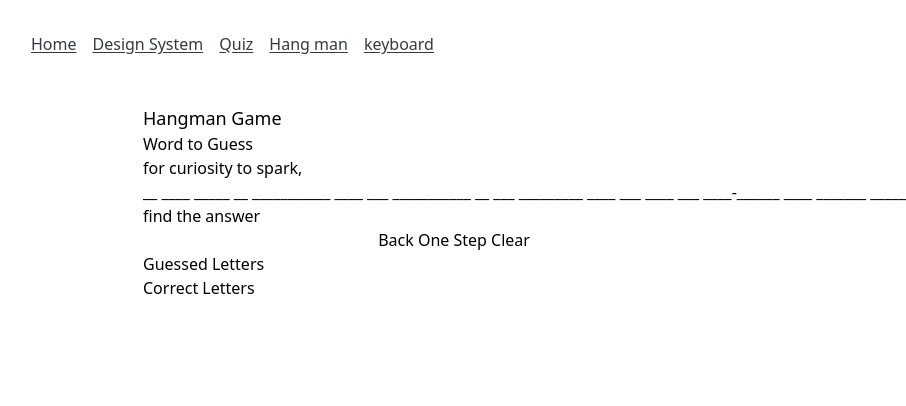
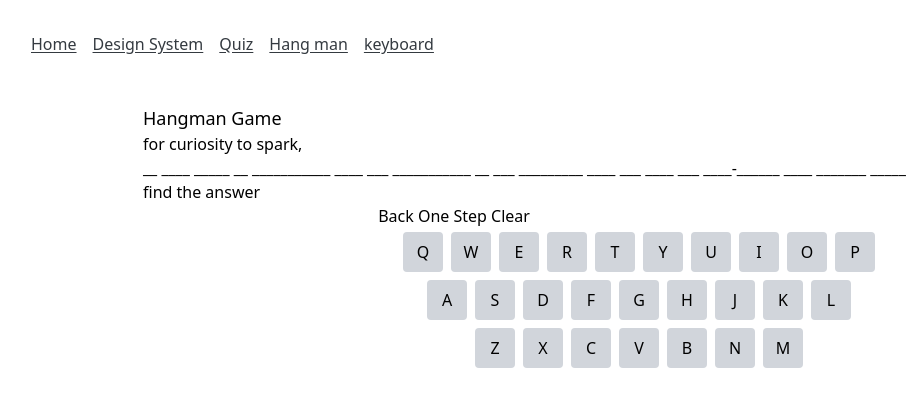
Before and after one commit to Lenniott/modality-playground, a SvelteKit app: page /hang-man in a window 1280 px wide. Shown: the top 406 px of the page, without its empty margins (1-907 px from the left). Built offline with nearby package versions, Linux system fonts and the light colour scheme.

Commit message:
added keyboard to hang man

```diff
--- a/src/lib/Keybaord.svelte
+++ /dev/null
@@ -1,34 +0,0 @@
-<script lang="ts">
-  export let correctLetters: string[] = [];
-  export let incorrectLetters: string[] = [];
-
-  const keys = [
-    ['Q', 'W', 'E', 'R', 'T', 'Y', 'U', 'I', 'O', 'P'],
-    ['A', 'S', 'D', 'F', 'G', 'H', 'J', 'K', 'L'],
-    ['Z', 'X', 'C', 'V', 'B', 'N', 'M'],
-  ];
-
-  const getKeyClass = (key: string) => {
-    if (correctLetters.includes(key.toLowerCase())) return 'bg-green-500';
-    if (incorrectLetters.includes(key.toLowerCase())) return 'bg-red-500';
-    return 'bg-gray-300';
-  };
-</script>
-
-<style>
-  .key {
-    @apply w-10 h-10 flex items-center justify-center m-1 rounded;
-  }
-</style>
-
-<div class="flex flex-col items-center">
-  {#each keys as row}
-    <div class="flex">
-      {#each row as key}
-        <div class="key {getKeyClass(key)}">
-          {key}
-        </div>
-      {/each}
-    </div>
-  {/each}
-</div>
--- /dev/null
+++ b/src/lib/Keyboard.svelte
@@ -0,0 +1,37 @@
+<script lang="ts">
+  import { correctLetters, incorrectLetters } from './lettersStore';
+  import { derived } from 'svelte/store';
+
+  const keys = [
+    ['Q', 'W', 'E', 'R', 'T', 'Y', 'U', 'I', 'O', 'P'],
+    ['A', 'S', 'D', 'F', 'G', 'H', 'J', 'K', 'L'],
+    ['Z', 'X', 'C', 'V', 'B', 'N', 'M'],
+  ];
+
+  const getKeyClass = (key: string, correct: string[], incorrect: string[]) => {
+    if (correct.includes(key.toLowerCase())) return 'bg-green-500';
+    if (incorrect.includes(key.toLowerCase())) return 'bg-red-500';
+    return 'bg-gray-300';
+  };
+
+  const correctLettersValue = derived(correctLetters, $correctLetters => $correctLetters);
+  const incorrectLettersValue = derived(incorrectLetters, $incorrectLetters => $incorrectLetters);
+</script>
+
+<style>
+  .key {
+    @apply size-6 sm:size-10 flex items-center justify-center m-1 rounded;
+  }
+</style>
+
+<div class="flex flex-col items-center">
+  {#each keys as row}
+    <div class="flex">
+      {#each row as key}
+        <div class="key {getKeyClass(key, $correctLetters, $incorrectLetters)}">
+          {key}
+        </div>
+      {/each}
+    </div>
+  {/each}
+</div>
--- /dev/null
+++ b/src/lib/lettersStore.ts
@@ -0,0 +1,4 @@
+import { writable } from 'svelte/store';
+
+export const correctLetters = writable<string[]>([]);
+export const incorrectLetters = writable<string[]>([]);
--- a/src/routes/hang-man/+page.svelte
+++ b/src/routes/hang-man/+page.svelte
@@ -1,6 +1,7 @@
+<script lang="ts">
+  import { correctLetters, incorrectLetters } from '$lib/lettersStore';
+  import Keyboard from '$lib/Keyboard.svelte';
 
-
-<script lang="ts">
   let input: HTMLInputElement;
   let guessedLetters: string[] = [];
   let rightLetters: string[] = [];
@@ -13,6 +14,10 @@
     displayWord = wordToGuess.split('').map(char => (rightLetters.includes(char) ? char : (char === ' ' || char === '-') ? char : '_'));
     console.log('Display word updated:', displayWord);
   };
+
+  // Update the stores
+  $: correctLetters.set(rightLetters);
+  $: incorrectLetters.set(guessedLetters);
 
   // Log the current state for debugging
   $: console.log('Guessed Letters:', guessedLetters);
@@ -79,9 +84,11 @@
 <div>
   <h2>Hangman Game</h2>
   <div>
-    <h3>Word to Guess</h3>
+      <div>
+    <p>{message}</p> <!-- Display the message -->
+  </div>
     <div>
-    <p>for curiosity to spark,</p>
+      <p>for curiosity to spark,</p>
       {#each displayWord as char, index}
         <span>{char}</span>
       {/each}
@@ -93,23 +100,11 @@
     <button on:click={undoLastGuess}>Back One Step</button>
     <button on:click={resetGame}>Clear</button>
   </div>
+
+
+
   <div>
-    <h3>Guessed Letters</h3>
-    <div>
-      {#each guessedLetters as letter (letter)}
-        <span>{letter}</span>
-      {/each}
-    </div>
+    <Keyboard correctLetters={rightLetters} incorrectLetters={guessedLetters} />
   </div>
-  <div>
-    <h3>Correct Letters</h3>
-    <div>
-      {#each rightLetters as letter (letter)}
-        <span>{letter}</span>
-      {/each}
-    </div>
+
   </div>
-  <div>
-    <p>{message}</p> <!-- Display the message -->
-  </div>
-</div>
--- /dev/null
+++ b/src/routes/keyboard/+page.svelte
@@ -0,0 +1,8 @@
+<script>
+import Keyboard from '$lib/Keyboard.svelte';
+
+</script>
+
+<div>
+  <Keyboard correctLetters={["d","i"]} incorrectLetters={["h","a"]}/>
+  </div>
```
